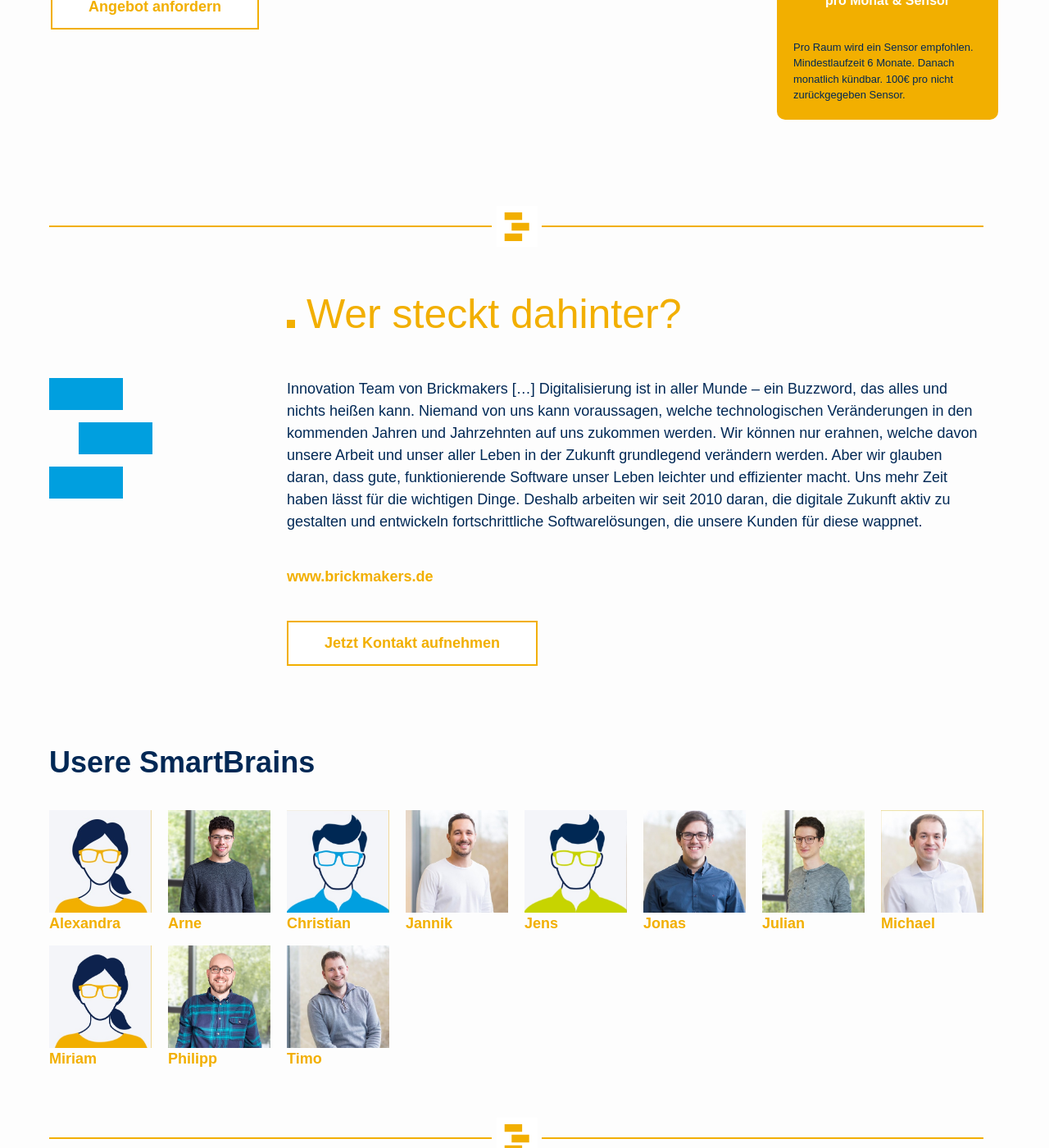
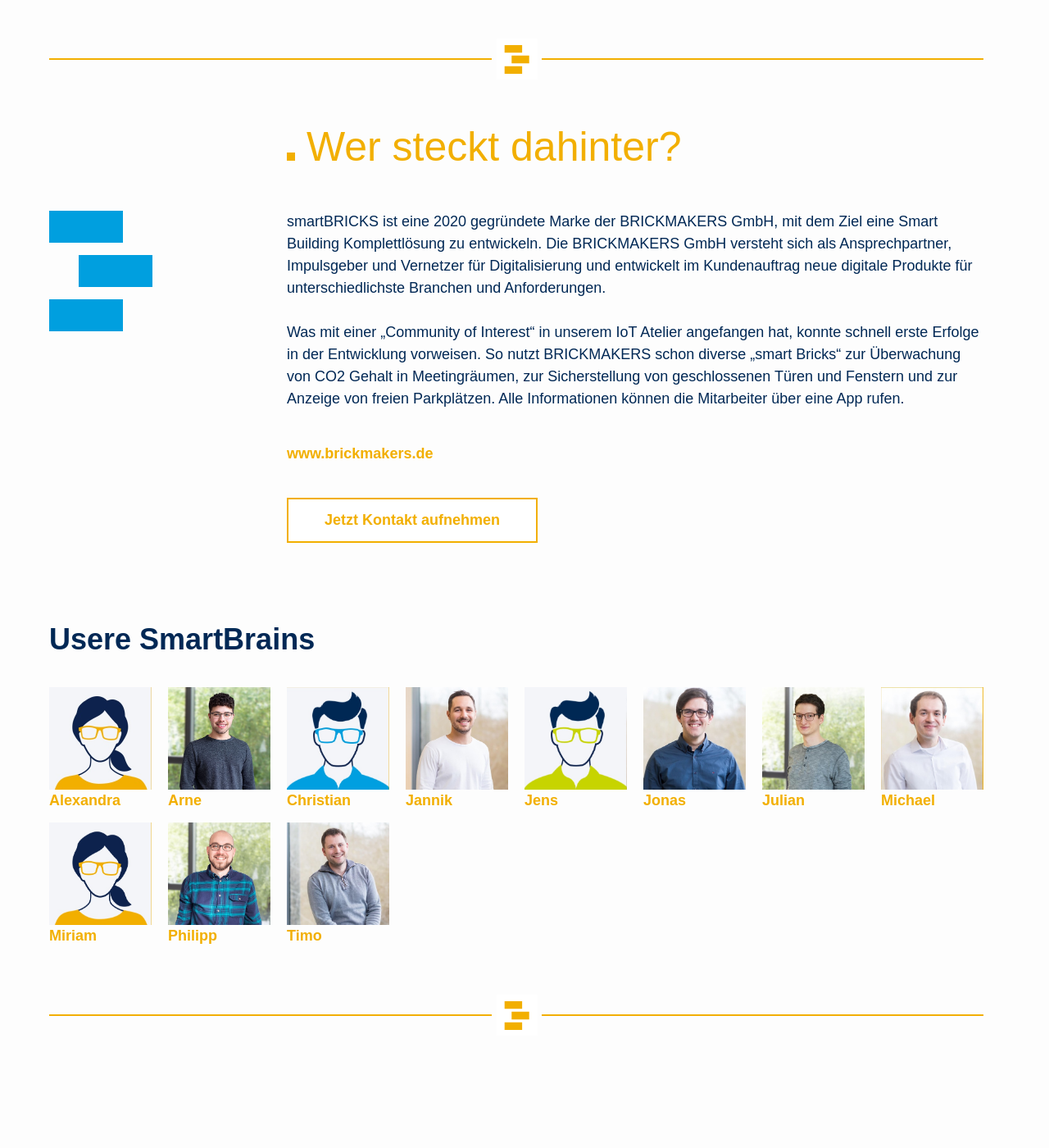
Before and after one commit to BrickmakersGmbH/smartbricks-website, a Jekyll site: the page built from pages/index.html, in a window 1280 px wide and 1400 px high, scrolled down 5524 px. Shown: the whole window at 82% size. Built offline with Jekyll 4.4.1, drawn with Linux system fonts in a browser that asks for light colours; some web fonts are replaced; some of the changed text lies outside the part shown.

Commit message:
[BUEMO-12] replace placeholder images

```diff
--- a/_includes/logo-amber-paragraph-fat.html
+++ b/_includes/logo-amber-paragraph-fat.html
@@ -24,4 +24,7 @@
     display: flex;
     align-items: center;
 }
+p {
+    margin-bottom: 0px;
+}
 </style>
--- a/_includes/questions.html
+++ b/_includes/questions.html
@@ -1,6 +1,6 @@
 <div class="questions-container">
     {% include question.html file="./assets/icons/technology-cloud.svg" text="Was ist der Airtracker?"%}
-    {% include question.html file="./assets/icons/klimaneutralitaet.svg" text="Wie kann der Airtracker helfen?"%}
-    {% include question.html file="./assets/icons/other-eye-vision.svg" text="Wo kann ich den Airtracker nutzen?"%}
-    {% include question.html file="./assets/icons/euro.svg" text="Was kostet der Airtracker?"%}
+    {% include question.html file="./assets/icons/klimaneutralitaet.svg" text="Wie erziele ich eine bessere Luftqualität?"%}
+    {% include question.html file="./assets/icons/other-eye-vision.svg" text="Wo kann ich das System anwenden?"%}
+    {% include question.html file="./assets/icons/euro.svg" text="Was kostet das Lösungs-konzept guter Luftqualität?"%}
 </div>
--- a/_includes/team.html
+++ b/_includes/team.html
@@ -26,16 +26,9 @@
     <div class="item-right">
       {% include brickH2.html title="Wer steckt dahinter?" %}</div>
       <p class="bm18blue400 item-right" style="max-width: 850px; margin-bottom: 40px;">
-          Innovation Team von Brickmakers […] Digitalisierung ist in aller Munde –
-          ein Buzzword, das alles und nichts heißen kann. Niemand von uns kann
-          voraussagen, welche technologischen Veränderungen in den kommenden
-          Jahren und Jahrzehnten auf uns zukommen werden. Wir können nur erahnen,
-          welche davon unsere Arbeit und unser aller Leben in der Zukunft
-          grundlegend verändern werden. Aber wir glauben daran, dass gute,
-          funktionierende Software unser Leben leichter und effizienter macht. Uns
-          mehr Zeit haben lässt für die wichtigen Dinge. Deshalb arbeiten wir seit
-          2010 daran, die digitale Zukunft aktiv zu gestalten und entwickeln
-          fortschrittliche Softwarelösungen, die unsere Kunden für diese wappnet.
+        smartBRICKS ist eine 2020 gegründete Marke der BRICKMAKERS GmbH, mit dem Ziel eine Smart Building Komplettlösung zu entwickeln. Die BRICKMAKERS GmbH versteht sich als Ansprechpartner, Impulsgeber und Vernetzer für Digitalisierung und entwickelt im Kundenauftrag neue digitale Produkte für unterschiedlichste Branchen und Anforderungen.
+      </br></br>
+        Was mit einer „Community of Interest“ in unserem IoT Atelier angefangen hat, konnte schnell erste Erfolge in der Entwicklung vorweisen. So nutzt BRICKMAKERS schon diverse „smart Bricks“ zur Überwachung von CO2 Gehalt in Meetingräumen, zur Sicherstellung von geschlossenen Türen und Fenstern und zur Anzeige von freien Parkplätzen. Alle Informationen können die Mitarbeiter über eine App rufen.
       </p>
       <a href="https://www.brickmakers.de" target="_blank" class="bm18amber600 item-right">www.brickmakers.de</a>
       <div class="item-right">{% include spacing.html height="40" %}
--- a/_sass/index/_what-is-the-airtracker.scss
+++ b/_sass/index/_what-is-the-airtracker.scss
@@ -30,7 +30,7 @@
       display: none;
     }
     .office-image-desktop {
-      background-image: url("../../assets/images/office@3x.jpg");
+      background-image: url("../../assets/images/image-office-mac@3x.jpg");
       background-size: contain;
       background-repeat: no-repeat;
       width: 850px;
```
Also changed, not shown: assets/images/image-office-mac@3x.jpg (added), assets/images/sneezing@3x.jpg.
